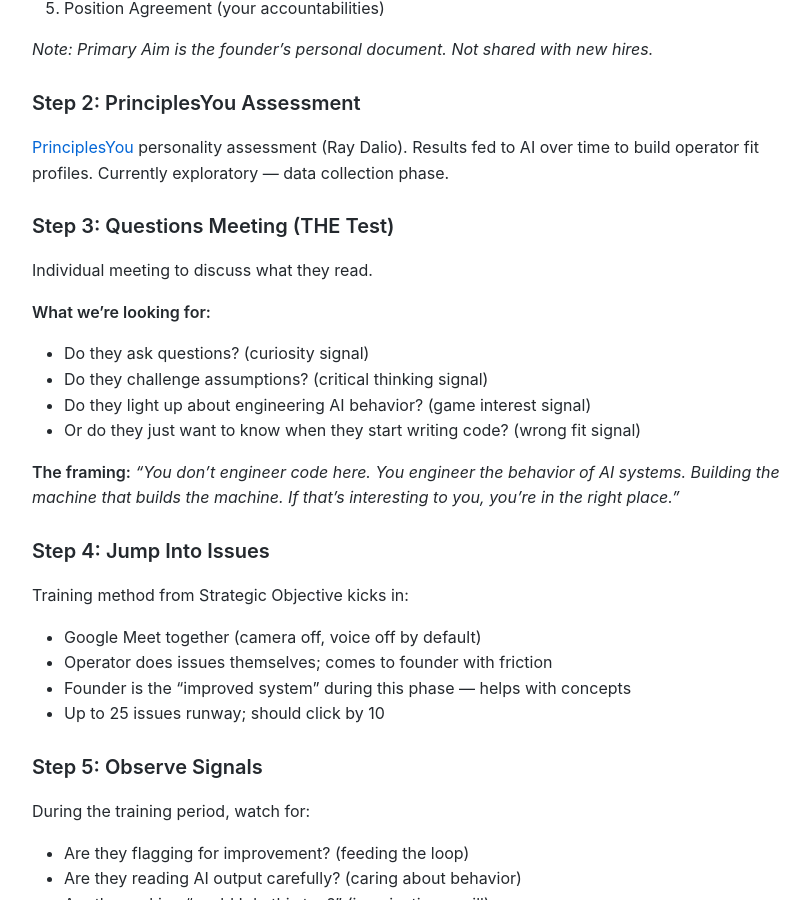
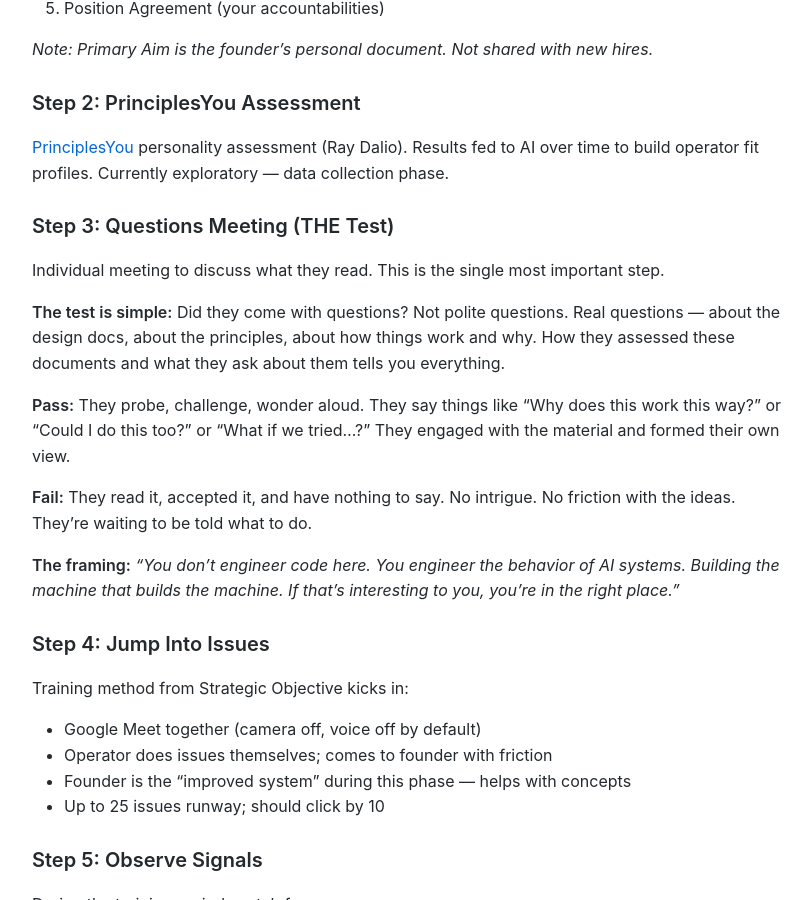
Before and after one commit to MariusWilsch/public-wilsch-ai-pages, a Jekyll site: the page built from global/people-strategy-wilsch-ai-services.md, in a window 1280 px wide and 900 px high, scrolled down 4925 px. Shown: the whole window, without its empty margins (228-1040 px from the left). Built offline with Jekyll 4.4.1, drawn with Linux system fonts in a browser that asks for light colours; our own code applies the rules of GitHub Pages for plain Markdown files.

Commit message:
Sync from hippocampus 2026-02-06

```diff
--- a/global/people-strategy-wilsch-ai-services.md
+++ b/global/people-strategy-wilsch-ai-services.md
@@ -154,13 +154,13 @@ The "scripted presentation" — self-service, not a speech.
 
 ### Step 3: Questions Meeting (THE Test)
 
-Individual meeting to discuss what they read.
+Individual meeting to discuss what they read. This is the single most important step.
 
-**What we're looking for:**
-- Do they ask questions? (curiosity signal)
-- Do they challenge assumptions? (critical thinking signal)
-- Do they light up about engineering AI behavior? (game interest signal)
-- Or do they just want to know when they start writing code? (wrong fit signal)
+**The test is simple:** Did they come with questions? Not polite questions. Real questions — about the design docs, about the principles, about how things work and why. How they assessed these documents and what they ask about them tells you everything.
+
+**Pass:** They probe, challenge, wonder aloud. They say things like "Why does this work this way?" or "Could I do this too?" or "What if we tried...?" They engaged with the material and formed their own view.
+
+**Fail:** They read it, accepted it, and have nothing to say. No intrigue. No friction with the ideas. They're waiting to be told what to do.
 
 **The framing:** *"You don't engineer code here. You engineer the behavior of AI systems. Building the machine that builds the machine. If that's interesting to you, you're in the right place."*
 
```
